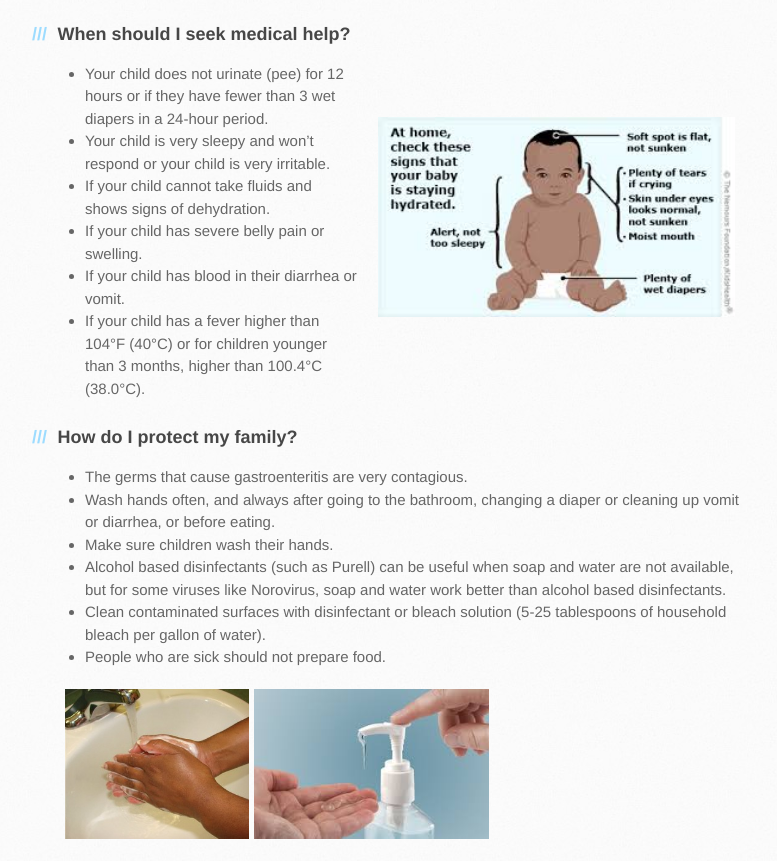
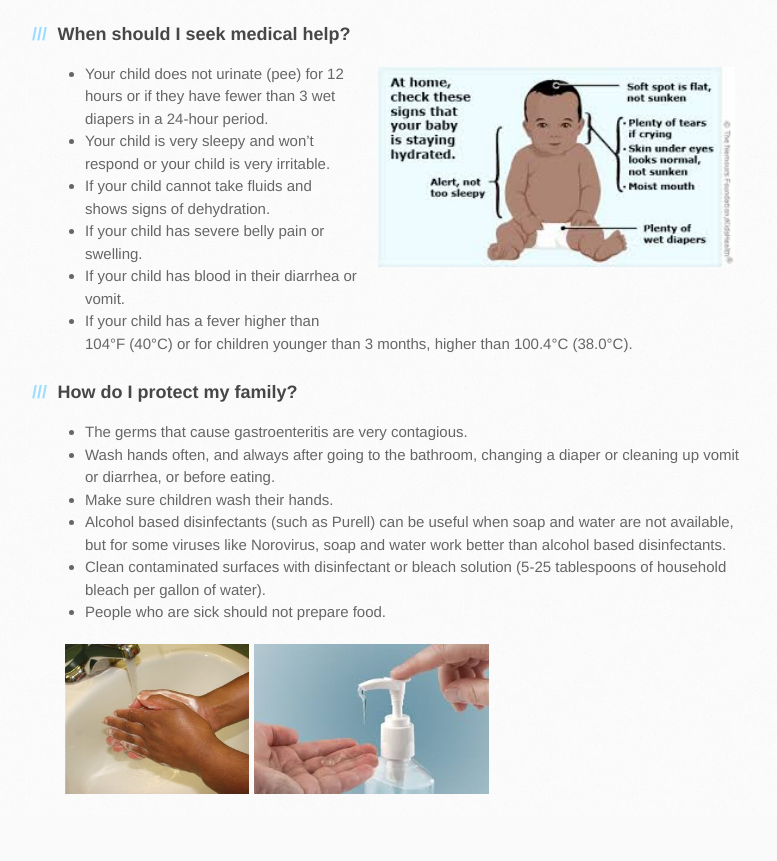
Before and after one commit to CStockmann/IMPACT, a plain HTML site: page index.html in a window 1280 px wide. Shown: the part 1517-2378 px from the top of the page, without its empty margins (105-882 px from the left). After the commit the page ends 2333 px from the top, so only its background shows below. Drawn offline with Linux system fonts and the light colour scheme.

Commit message:
Update index.html

```diff
--- a/index.html
+++ b/index.html
@@ -81,7 +81,7 @@
 <li>Rehydration solutions may be easier to take if they are cold.</li>
 <li>A syringe or spoon can be used to help infants take in fluids. Frequent small sips usually work better than large amounts at all at once.</li>
 </ul>
-<img src="images/signs.png" height="200px" class="inline" align="right" hspace="20" vspace="100">
+<img src="images/signs.png" height="200px" class="inline" align="right" hspace="20" vspace="50">
 
 <h3>
 <a id="when-should-i-seek-medical-help" class="anchor" href="#when-should-i-seek-medical-help" aria-hidden="true"><span class="octicon octicon-link"></span></a>When should I seek medical help?</h3>
```
